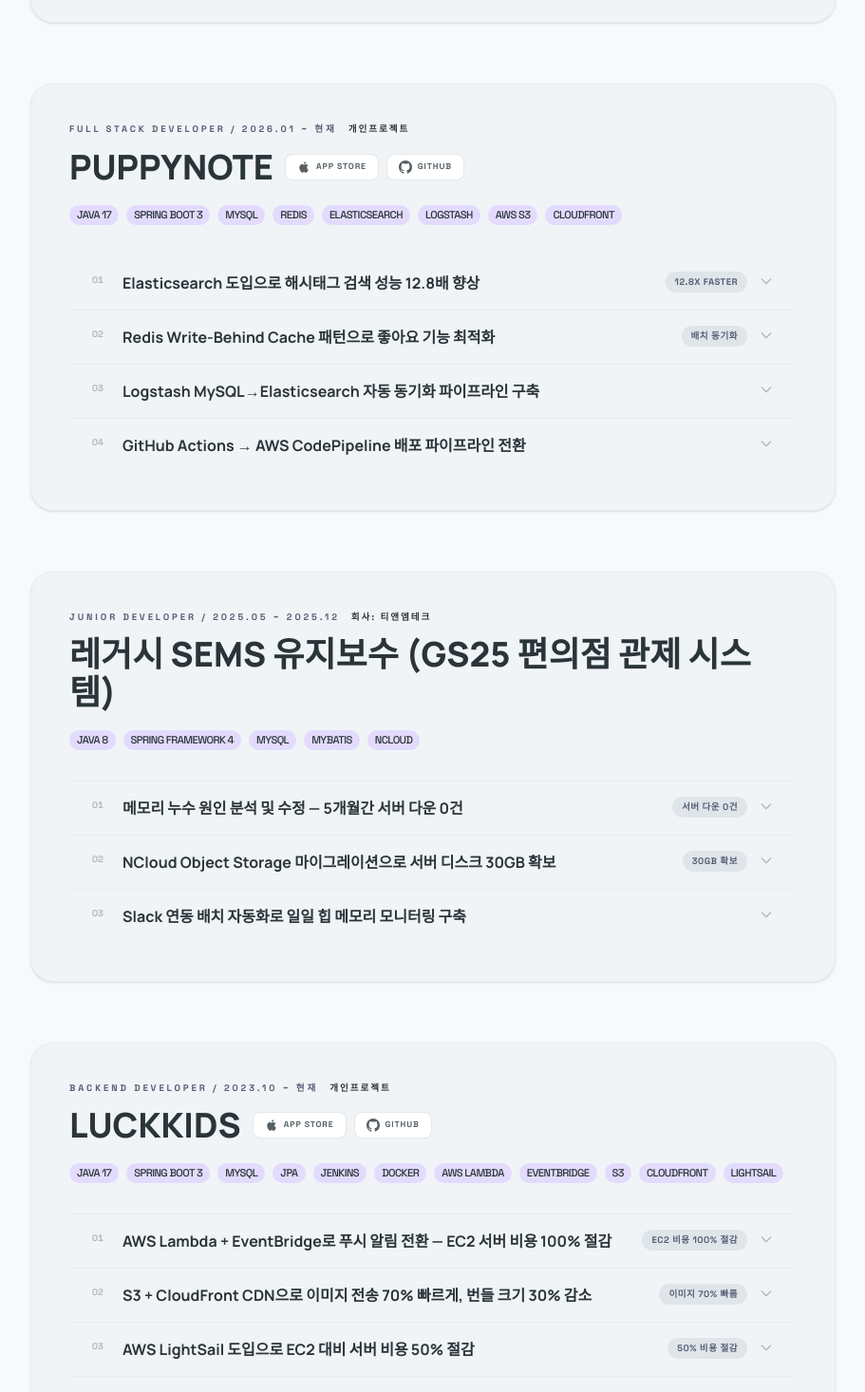
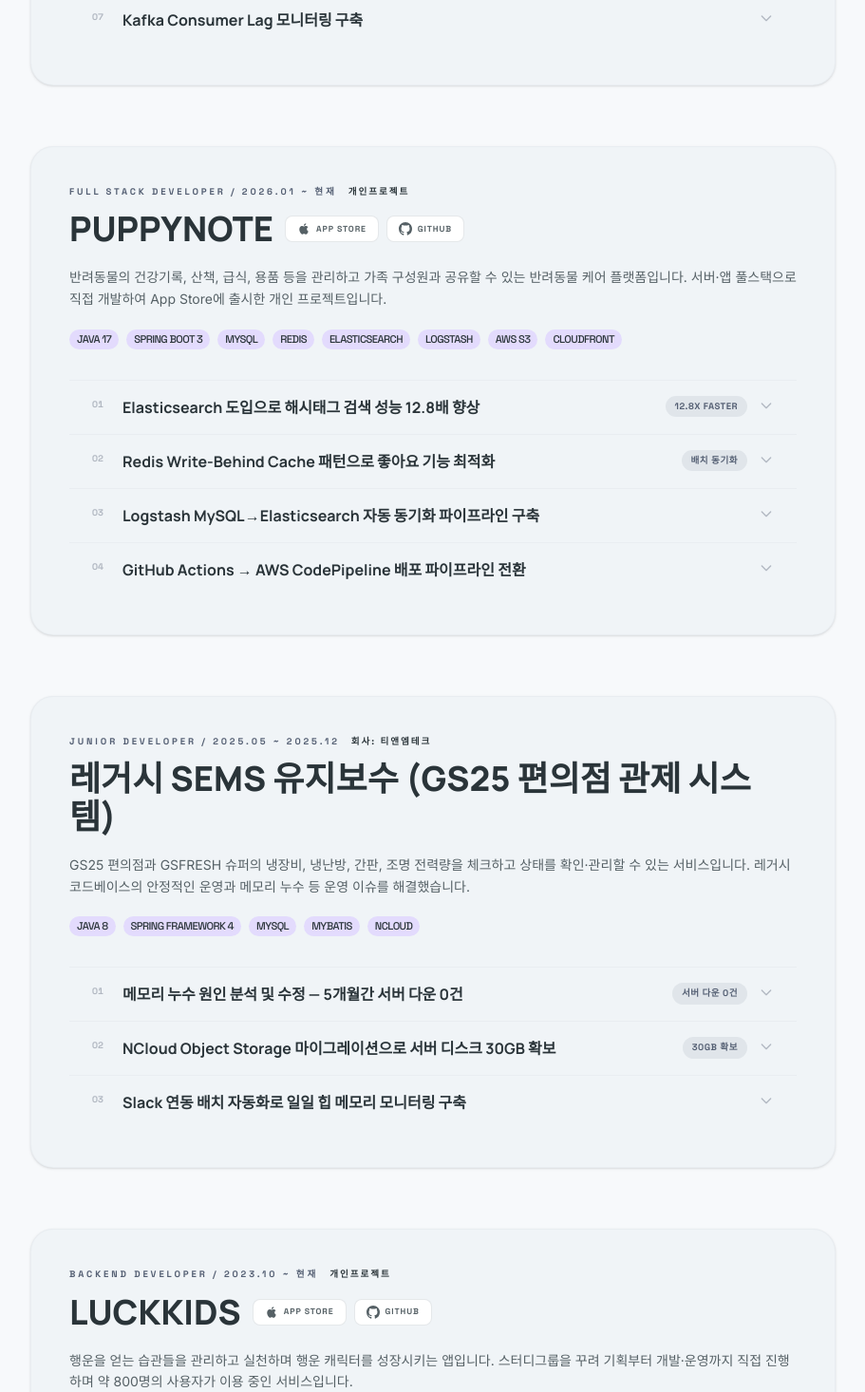
Before and after one commit to SangkiHan/portfolio, a React (Vite) app: page / in a window 1280 px wide. Shown: the part 2220-3686 px from the top of the page at 95% size, without its empty margins (184-1095 px from the left). Built offline with nearby package versions, Linux system fonts and the light colour scheme.

Commit message:
faet: 프로젝트 설명추가

```diff
--- a/src/components/shared/Card.tsx
+++ b/src/components/shared/Card.tsx
@@ -10,7 +10,7 @@
 export const Card = ({ meta, children, architectureSlot }: CardProps) => (
   <div className="bg-surface-low rounded-3xl p-6 sm:p-10 border border-outline-variant/10 shadow-sm overflow-hidden">
     <div className="mb-8">
-      <div className="flex items-center gap-3 mb-3">
+      <div className="flex flex-wrap items-center gap-x-3 gap-y-1 mb-3">
         <span className="font-space font-bold text-[0.6rem] text-primary uppercase tracking-[0.3em]">
           {meta.role} / {meta.period}
         </span>
@@ -56,6 +56,11 @@
           </div>
         )}
       </div>
+      {meta.description && (
+        <p className="text-sm text-on-variant leading-relaxed mb-5">
+          {meta.description}
+        </p>
+      )}
       <div className="flex flex-wrap gap-2">
         {meta.tech.map((t) => (
           <span key={t} className="tech-tag">{t}</span>
--- a/src/projects/luckkids/data.tsx
+++ b/src/projects/luckkids/data.tsx
@@ -2,6 +2,7 @@
 
 export const meta: ProjectMeta = {
   title: 'Luckkids',
+  description: '행운을 얻는 습관들을 관리하고 실천하며 행운 캐릭터를 성장시키는 앱입니다. 스터디그룹을 꾸려 기획부터 개발·운영까지 직접 진행하며 약 800명의 사용자가 이용 중인 서비스입니다.',
   role: 'Backend Developer',
   period: '2023.10 ~ 현재',
   type: 'study',
--- a/src/projects/mycaps/data.tsx
+++ b/src/projects/mycaps/data.tsx
@@ -2,6 +2,7 @@
 
 export const meta: ProjectMeta = {
   title: 'SK쉴더스 마이캡스',
+  description: 'SK쉴더스의 보안 상품을 가입한 고객들을 대상으로 보안 관리를 지원하는 앱입니다. OAuth2.0 기반 통합 인증 연동 및 토큰 재발급 성능 개선 등 서버 유지보수를 담당했습니다.',
   role: 'Backend Developer',
   period: '2023.04 ~ 2024.03',
   org: '모빌씨앤씨',
--- a/src/projects/planin/data.tsx
+++ b/src/projects/planin/data.tsx
@@ -2,6 +2,7 @@
 
 export const meta: ProjectMeta = {
   title: 'PLANIN',
+  description: '캡스텍 현장 직원들이 근로계약서·서약서 등 서류를 직접 방문 없이 웹·모바일로 수신·서명·제출할 수 있도록 업무 프로세스를 개선한 현장인력 서류 관리 웹서비스입니다.',
   role: 'Backend Developer',
   period: '2022.06 ~ 2024.03',
   org: '모빌씨앤씨',
--- a/src/projects/puppynote/data.tsx
+++ b/src/projects/puppynote/data.tsx
@@ -2,6 +2,7 @@
 
 export const meta: ProjectMeta = {
   title: 'PuppyNote',
+  description: '반려동물의 건강기록, 산책, 급식, 용품 등을 관리하고 가족 구성원과 공유할 수 있는 반려동물 케어 플랫폼입니다. 서버·앱 풀스택으로 직접 개발하여 App Store에 출시한 개인 프로젝트입니다.',
   role: 'Full Stack Developer',
   period: '2026.01 ~ 현재',
   type: 'study',
--- a/src/projects/qxten/data.tsx
+++ b/src/projects/qxten/data.tsx
@@ -2,6 +2,7 @@
 
 export const meta: ProjectMeta = {
   title: '큐텐 웹 서비스',
+  description: '큐텐·티몬·위메프·인터파크의 화면·매출·상품 통계 데이터를 제공하는 Analytics 웹과, 사원들의 기안서·휴가·공지사항을 처리하는 사내 그룹웨어를 유지보수한 프로젝트입니다.',
   role: 'Backend Developer',
   period: '2024.05 ~ 2024.10',
   org: '큐텐테크놀로지',
--- a/src/projects/sems-maintenance/data.tsx
+++ b/src/projects/sems-maintenance/data.tsx
@@ -2,6 +2,7 @@
 
 export const meta: ProjectMeta = {
   title: '레거시 SEMS 유지보수 (GS25 편의점 관제 시스템)',
+  description: 'GS25 편의점과 GSFRESH 슈퍼의 냉장비, 냉난방, 간판, 조명 전력량을 체크하고 상태를 확인·관리할 수 있는 서비스입니다. 레거시 코드베이스의 안정적인 운영과 메모리 누수 등 운영 이슈를 해결했습니다.',
   role: 'Junior Developer',
   period: '2025.05 ~ 2025.12',
   org: '티앤엠테크',
--- a/src/projects/sems-renewal/data.tsx
+++ b/src/projects/sems-renewal/data.tsx
@@ -7,6 +7,7 @@
 
 export const meta: ProjectMeta = {
   title: '리뉴얼 SEMS (GS25 편의점 관제 시스템)',
+  description: '기존 SEMS의 앱과 웹을 Azure 환경으로 이전하고 프로젝트 구조를 전면 개선한 프로젝트입니다. GS25·GSFRESH 점포의 냉장비, 냉난방, 간판, 조명 전력량을 주기적으로 수집·관제합니다.',
   role: 'Backend Developer',
   period: '2025.05 ~ 현재',
   org: '티앤엠테크',
--- a/src/projects/types.ts
+++ b/src/projects/types.ts
@@ -10,6 +10,7 @@
 
 export interface ProjectMeta {
   title: string;
+  description?: string;
   role: string;
   period: string;
   org?: string;
```
